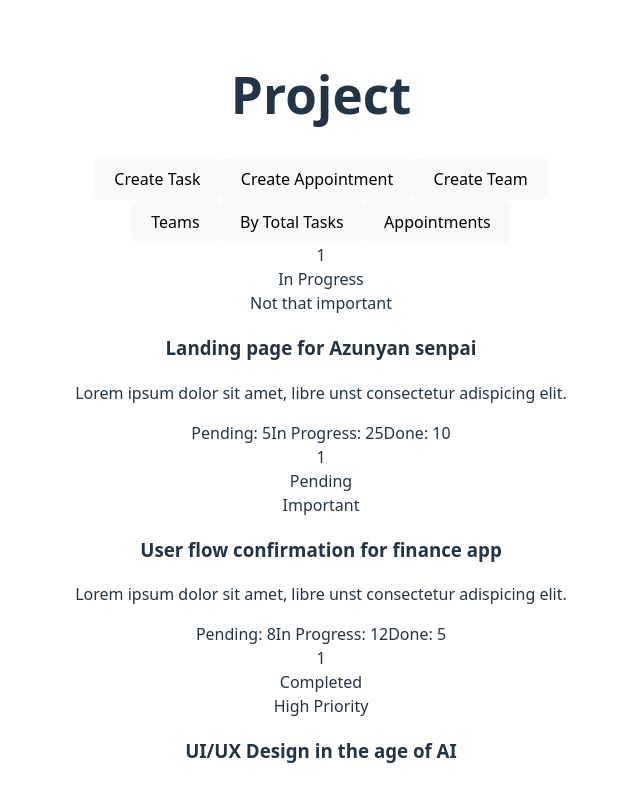
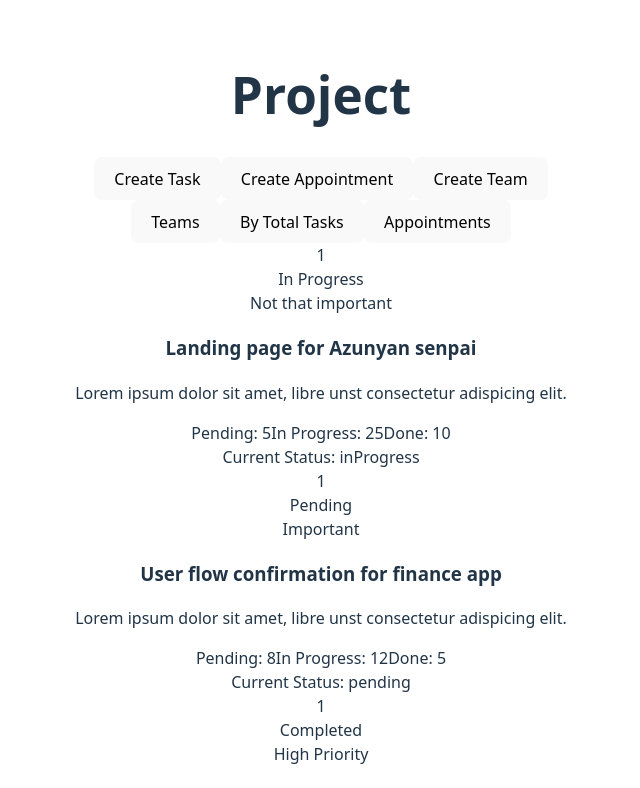
Before and after one commit to WoodenZombie/collabflow, a React app in the folder frontend/: page / in a window 1280 px wide. Shown: the top 788 px of the page, without its empty margins (319-959 px from the left). Built offline with nearby package versions, Linux system fonts and the light colour scheme; the HTML template or start-up script is replaced by a standard one.

Commit message:
fix: fix progress bar and project card

```diff
--- a/frontend/src/components/ProjectCard.jsx
+++ b/frontend/src/components/ProjectCard.jsx
@@ -10,12 +10,12 @@
  *     participants: Array,
  *     pending: number (Project.Pending),
  *     inProgress: number,
- *     done: number (Project.Done)
+ *     done: number (Project.Done),
+ *     currentStatus: 'pending' | 'inProgress' | 'completed'
  *   }
+ * - onStatusChange: function (optional callback for status change)
  */
-
-
-function ProjectCard({ project }) {
+function ProjectCard({ project, onStatusChange }) {
   return (
     <div>
       {/* Priority Tag */}
@@ -37,12 +37,18 @@ function ProjectCard({ project }) {
           <span>Participants: {project.participants.length}</span>
         </div>
       )}
+
       {/* Progress counts - Project.Pending, Project.Done, Project.Progress */}
       <div>
         <span>Pending: {project.pending}</span>
         <span>In Progress: {project.inProgress}</span>
         <span>Done: {project.done}</span>
       </div>
+
+      {/* Current Status Display */}
+      <div>
+        <span>Current Status: {project.currentStatus}</span>
+      </div>
     </div>
   );
 }
```
Lines whose indentation alone changed are shown as unchanged.
